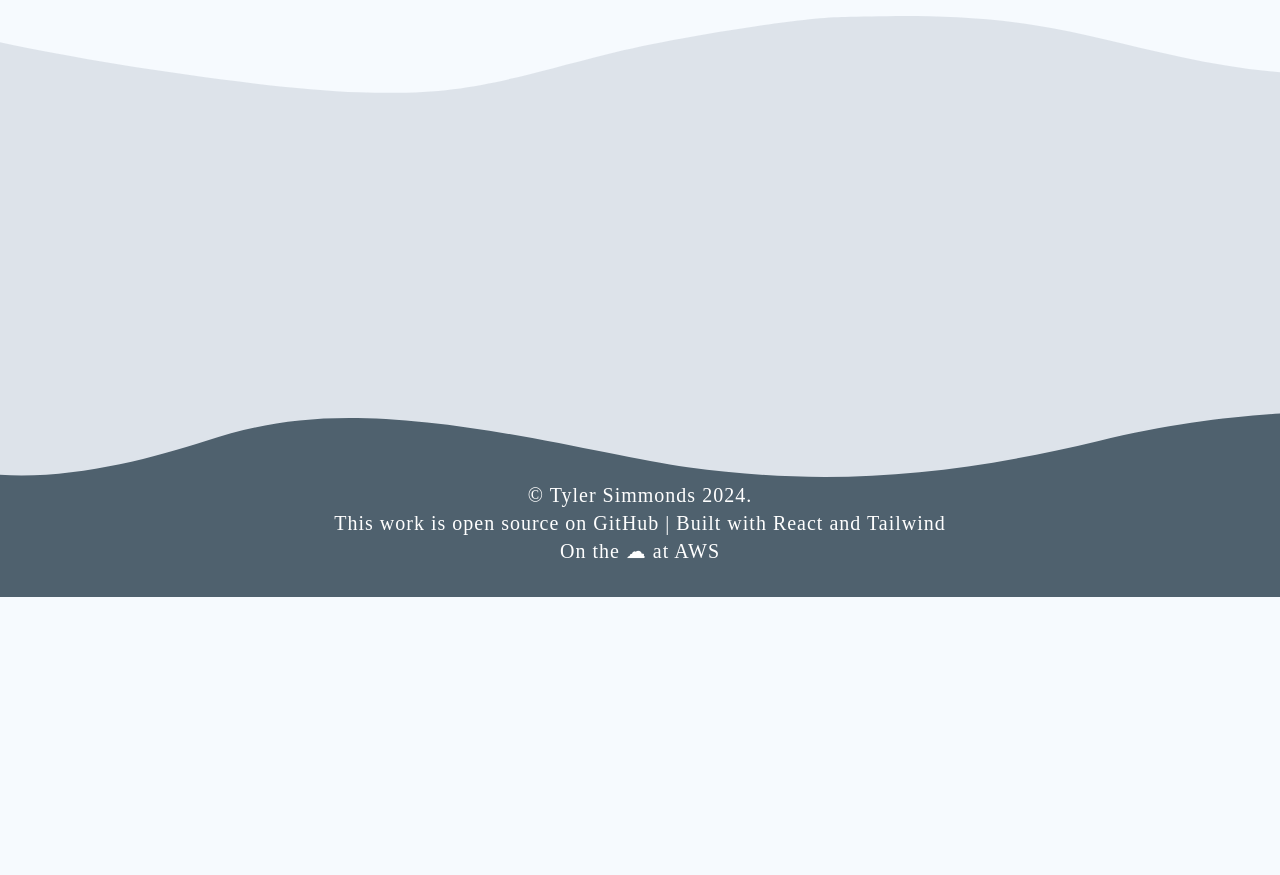
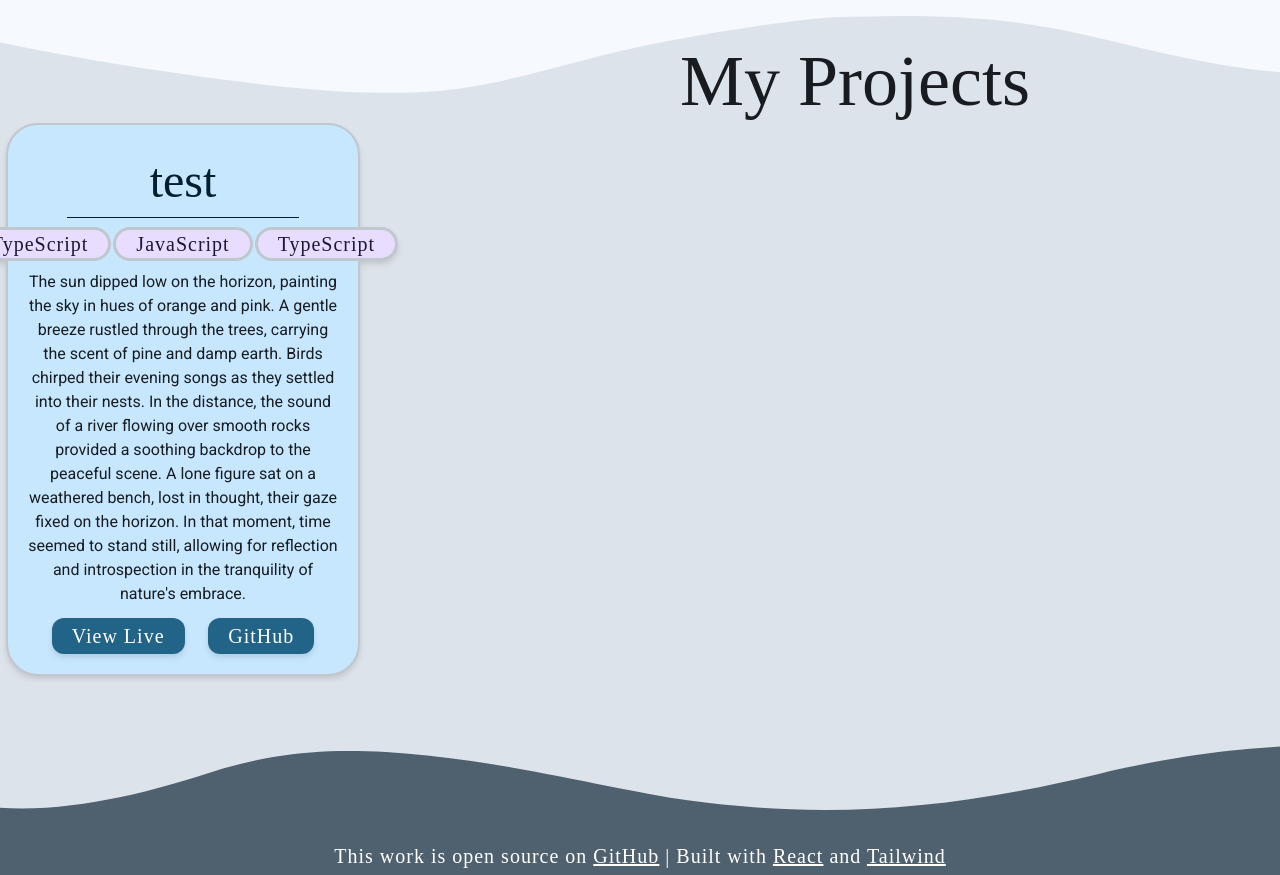
Before and after one commit to tylers24877/Portfolio, a React (Vite) app: page / in a window 1280 px wide. Shown: the part 1920-2795 px from the top of the page. Before the commit the page ends 2517 px from the top, so only its background shows below. Built offline with nearby package versions, Linux system fonts and the light colour scheme; a web font is replaced by a local one.

Commit message:
created My Projects Card

```diff
--- /dev/null
+++ b/src/components/Transition.tsx
@@ -0,0 +1,19 @@
+import { ReactNode, useRef } from "react";
+import { useIsVisible } from "../hooks/Visible";
+
+interface TransitionProps {
+  children: ReactNode;
+}
+export const Transition = (props: TransitionProps) => {
+  const { children } = props;
+  const ref = useRef();
+  const isVisible = useIsVisible(ref);
+  return (
+    <div
+      ref={ref}
+      className={`transition-opacity duration-700 ease-in ${isVisible ? "opacity-100" : "opacity-0"}`}
+    >
+      {children}
+    </div>
+  );
+};
--- /dev/null
+++ b/src/hooks/Visible.ts
@@ -0,0 +1,18 @@
+import { RefObject, useEffect, useState } from "react";
+
+export function useIsVisible(ref: RefObject<HTMLElement>) {
+  const [isIntersecting, setIntersecting] = useState(false);
+
+  useEffect(() => {
+    const observer = new IntersectionObserver(([entry]) => {
+      setIntersecting(entry.isIntersecting);
+    });
+
+    observer.observe(ref.current);
+    return () => {
+      observer.disconnect();
+    };
+  }, [ref]);
+
+  return isIntersecting;
+}
--- a/src/sections/footer/FooterSection.tsx
+++ b/src/sections/footer/FooterSection.tsx
@@ -1,15 +1,33 @@
+import { ReactNode } from "react";
 import { Fragment } from "react/jsx-runtime";
+
+/**
+ * Represents a link in the footer section.
+ */
+const FooterLink = ({
+  href,
+  children,
+}: {
+  href: string;
+  children: ReactNode;
+}) => (
+  <a href={href} className="under underline" target="_blank">
+    {children}
+  </a>
+);
 
 export const FooterSection = () => {
   return (
     <Fragment>
       <div className="flex h-[200px] w-full items-end justify-center bg-secondary pb-8">
         <div className="text-center text-xl tracking-wider text-on-secondary">
-          © Tyler Simmonds 2024.
+          This work is open source on{" "}
+          <FooterLink href="https://github.com/tylers24877">GitHub</FooterLink>{" "}
+          | Built with <FooterLink href="https://react.dev/">React</FooterLink>{" "}
+          and <FooterLink href="https://tailwindcss.com/">Tailwind</FooterLink>
           <br />
-          This work is open source on GitHub | Built with React and Tailwind
-          <br />
-          On the ☁︎ at AWS
+          On the ☁︎ at{" "}
+          <FooterLink href="https://aws.amazon.com/">AWS</FooterLink>
         </div>
       </div>
     </Fragment>
--- a/src/sections/landing/components/DarkModeSwitch/DarkModeSwitch.tsx
+++ b/src/sections/landing/components/DarkModeSwitch/DarkModeSwitch.tsx
@@ -15,7 +15,7 @@ export const DarkModeSwitch = () => {
         onChange={() => toggleDarkMode()}
         className="peer sr-only"
       />
-      <div className="peer relative h-6 w-11 rounded-full bg-gray-200 after:absolute after:start-[2px] after:top-[2px] after:h-5 after:w-5 after:rounded-full after:border after:border-gray-300 after:bg-white after:transition-all after:content-[''] peer-checked:bg-blue-600 peer-checked:after:translate-x-full peer-checked:after:border-white rtl:peer-checked:after:-translate-x-full dark:border-gray-600 dark:bg-gray-700"></div>
+      <div className="peer relative h-6 w-11 rounded-full bg-surface-container after:absolute after:start-[2px] after:top-[2px] after:h-5 after:w-5 after:rounded-full after:border after:border-outline after:bg-white after:transition-all after:content-[''] peer-checked:bg-primary peer-checked:after:translate-x-full peer-checked:after:border-white rtl:peer-checked:after:-translate-x-full dark:border-outline dark:bg-primary"></div>
     </label>
   );
 };
--- a/src/sections/landing/components/Links.tsx
+++ b/src/sections/landing/components/Links.tsx
@@ -7,7 +7,7 @@ import { DarkModeSwitch } from "./DarkModeSwitch/DarkModeSwitch";
 export const Links = () => {
   const socialLinks = [
     ["GitHub", "https://github.com/tylers24877"],
-    ["LinkedIn", "https://www.linkedin.com/in/tyler-schultz-1b1b3b1b3/"],
+    ["LinkedIn", "https://www.linkedin.com/in/tyler-simmonds-327a861a7/"],
     ["CV", "TODO"],
     ["Contact Me", "TODO"],
   ];
@@ -19,7 +19,7 @@ export const Links = () => {
             <a
               href={link}
               target="_blank"
-              className="hover:drop-shadow-md text-lg"
+              className="text-lg hover:drop-shadow-md"
             >
               {name}
             </a>
--- a/src/sections/my_projects/MyProjectsSection.tsx
+++ b/src/sections/my_projects/MyProjectsSection.tsx
@@ -1,5 +1,6 @@
 import { Fragment } from "react/jsx-runtime";
 import { MyProjectsBottomSwirl } from "../../components/swirls/MyProjectsBottomSwirl";
+import { ProjectCard } from "./components/ProjectCard";
 
 const SwirlBottom = () => {
   return (
@@ -11,8 +12,11 @@ const SwirlBottom = () => {
 export const MyProjectsSection = () => {
   return (
     <Fragment>
-      <div className="relative h-[400px] w-full bg-surface-variant">
-        <div>jj</div>
+      <div className="relative w-full bg-surface-variant py-12">
+        <div className="me-8 text-right text-6xl md:me-52 md:text-7xl  xl:me-[250px] 2xl:me-[500px]">
+          My Projects
+        </div>
+        <ProjectCard />
         <SwirlBottom />
       </div>
     </Fragment>
--- /dev/null
+++ b/src/sections/my_projects/components/ProjectCard.tsx
@@ -0,0 +1,49 @@
+import { CustomButton } from "../../../components/CustomButton";
+
+interface TechLabelProps {
+  name: string;
+  className?: string;
+}
+/**
+ * Renders a label for a technology used in a project.
+ */
+const TechLabel = (props: TechLabelProps) => {
+  const { name } = props;
+  return (
+    <div
+      className={`w-fit rounded-full bg-tertiary-container p-1 px-5 text-center text-xl leading-none tracking-wider text-on-tertiary-container shadow-sm outline outline-outline-variant`}
+    >
+      {name}
+    </div>
+  );
+};
+
+export const ProjectCard = () => {
+  return (
+    <div className="m-2 flex h-full w-[350px] flex-col items-center justify-between gap-3 rounded-[30px] bg-primary-container px-5 outline outline-2 outline-outline-variant drop-shadow-md">
+      <div className="mt-8 flex-shrink text-5xl text-on-primary-container">
+        test
+      </div>
+      <div className="w-3/4 flex-shrink border-t border-on-primary-container" />
+      <div className="relative flex items-center gap-2">
+        <TechLabel name="TypeScript" />
+        <TechLabel name="JavaScript" />
+        <TechLabel name="TypeScript" />
+      </div>
+      <div className="w-full flex-grow items-center justify-center text-center font-roboto  ">
+        The sun dipped low on the horizon, painting the sky in hues of orange
+        and pink. A gentle breeze rustled through the trees, carrying the scent
+        of pine and damp earth. Birds chirped their evening songs as they
+        settled into their nests. In the distance, the sound of a river flowing
+        over smooth rocks provided a soothing backdrop to the peaceful scene. A
+        lone figure sat on a weathered bench, lost in thought, their gaze fixed
+        on the horizon. In that moment, time seemed to stand still, allowing for
+        reflection and introspection in the tranquility of nature's embrace.
+      </div>
+      <div className="relative flex w-full items-center justify-evenly pb-5">
+        <CustomButton>View Live</CustomButton>
+        <CustomButton>GitHub</CustomButton>
+      </div>
+    </div>
+  );
+};
--- a/src/sections/tech_stack/TechStackSection.tsx
+++ b/src/sections/tech_stack/TechStackSection.tsx
@@ -9,6 +9,7 @@ import { PythonIcon } from "../../components/icons/tech_stack/PythonIcon";
 import { AWSIcon } from "../../components/icons/tech_stack/AWSIcon";
 import { TechStackBottomSwirl } from "../../components/swirls/TechStackBottomSwirl";
 import { useHorizontalScroll } from "../../hooks/HorizontialScroll";
+import { Transition } from "../../components/Transition";
 
 const SwirlTop = () => {
   return (
@@ -48,10 +49,7 @@ const Cards = () => {
     ["AWS", <AWSIcon className="fill-on-primary" />],
   ];
   return (
-    <div
-      ref={ref}
-      className="overflow-auto whitespace-nowrap py-5 text-center"
-    >
+    <div ref={ref} className="overflow-auto whitespace-nowrap py-5 text-center">
       {techStacks.map(([techName, icon], index) => (
         <div className="mx-auto inline-block px-2" key={index}>
           <Card techName={techName} icon={icon} />
@@ -63,13 +61,17 @@ const Cards = () => {
 
 export const TechStackSection = () => {
   return (
+    <Fragment>
       <div className="relative bg-surface-variant">
         <SwirlTop />
         <div className="relative z-10">
+          <Transition>
             <Title />
             <Cards />
+          </Transition>
         </div>
         <SwirlBottom />
       </div>
+    </Fragment>
   );
 };
```
Also changed, not shown: src/sections/about_me/AboutMeSection.tsx (+25 -19 lines). Lines whose indentation alone changed are shown as unchanged.
